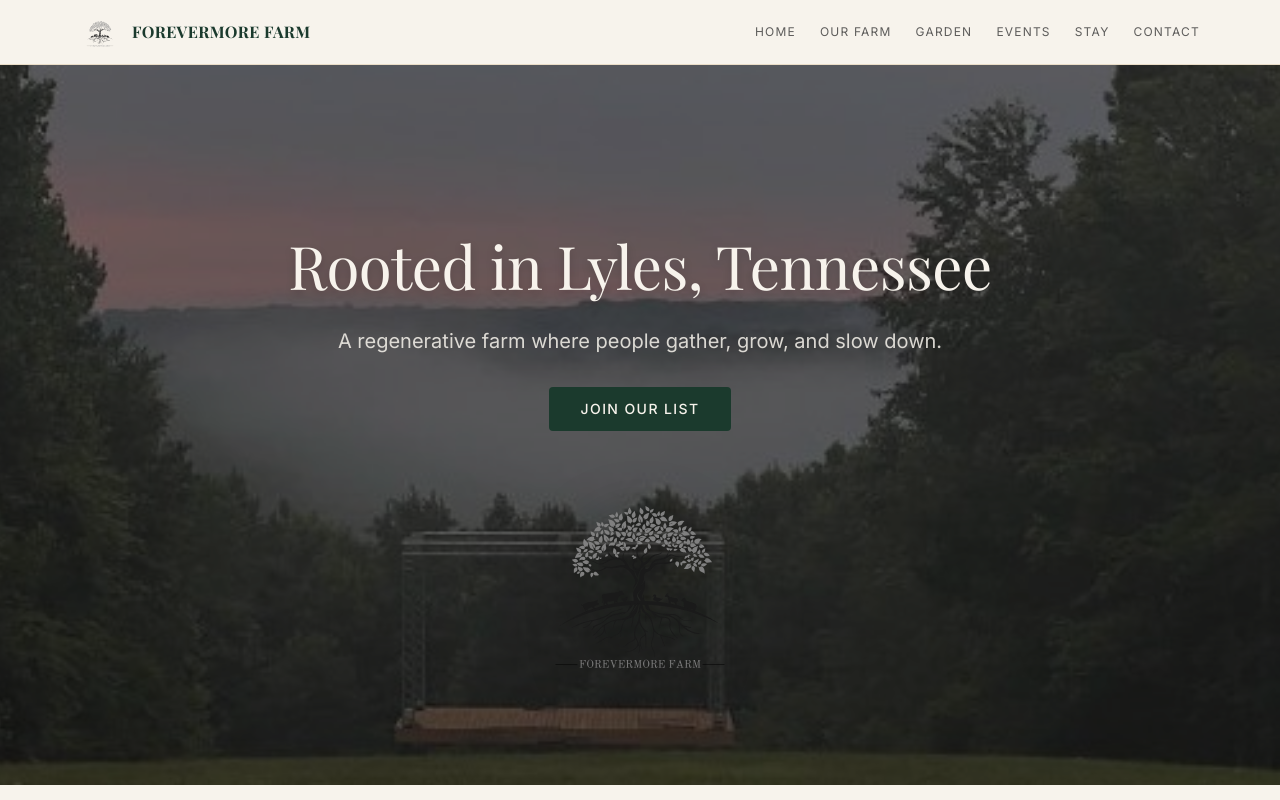
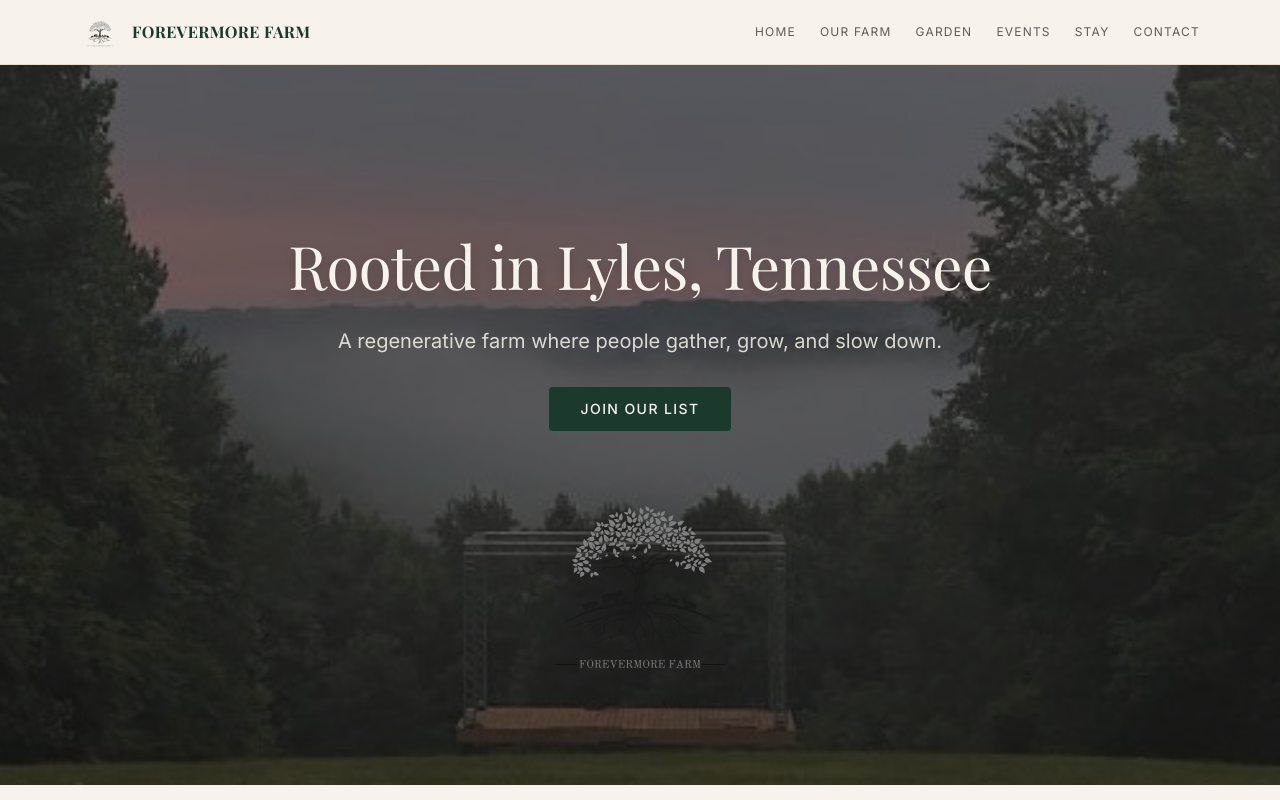
Before and after one commit to forevermore3333/forevermorefarm-website, a Next.js app: page / in a window 1280 px wide. Shown: the top 800 px of the page. Built offline with nearby package versions, Linux system fonts and the light colour scheme; a web font is replaced by a local one.

Commit message:
Hero desktop: translateX(-11%)

```diff
--- a/src/components/HeroSection.tsx
+++ b/src/components/HeroSection.tsx
@@ -41,7 +41,7 @@ export default function HeroSection({ title, subtitle, ctaText, ctaHref, bgImage
               backgroundImage: `url(${bgImage})`,
               backgroundSize: 'cover',
               backgroundPosition: '50% 80%',
-              transform: 'scale(1.6) translateX(-14%)',
+              transform: 'scale(1.6) translateX(-11%)',
               transformOrigin: 'center bottom',
             }}
           />
```
